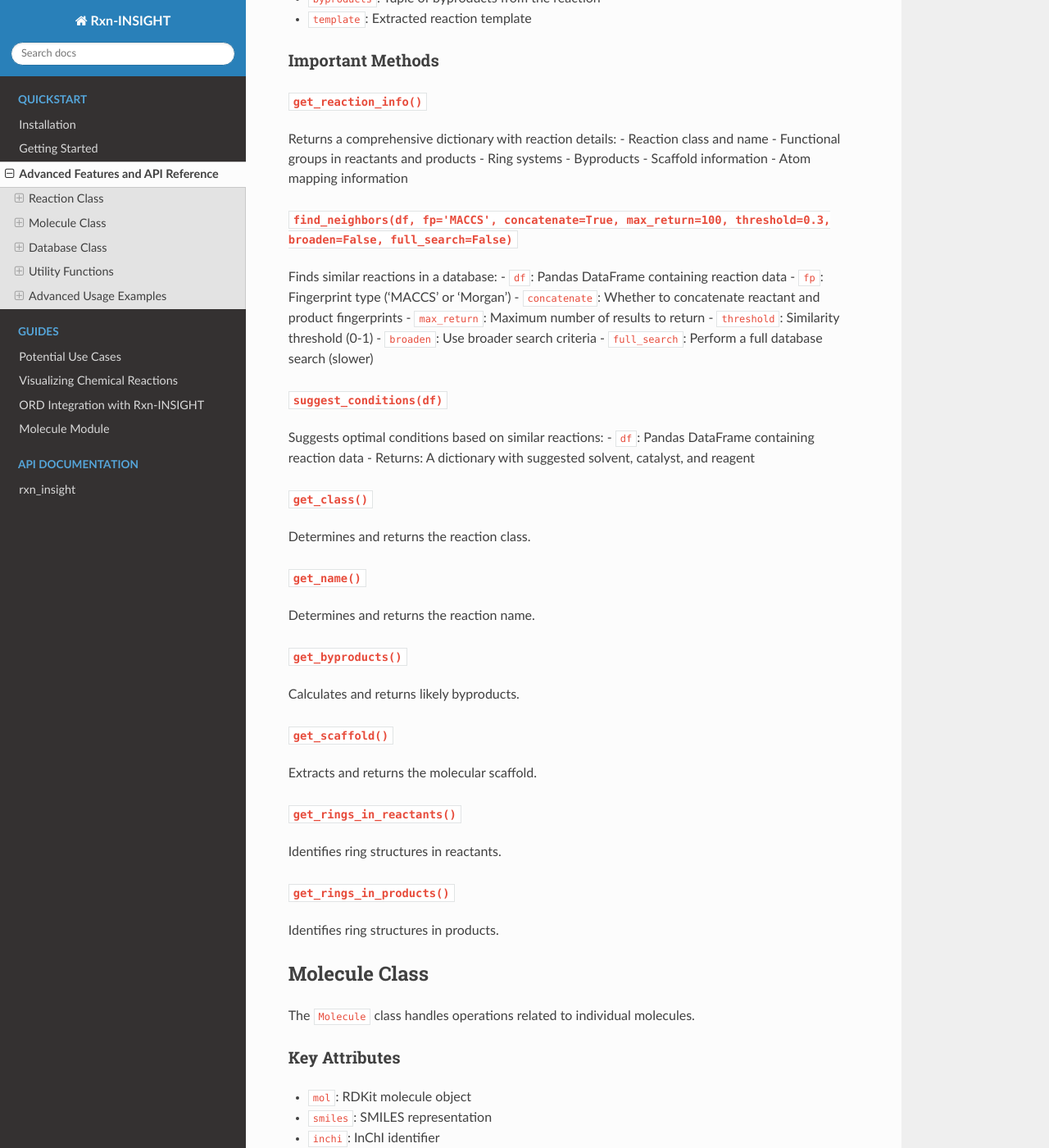
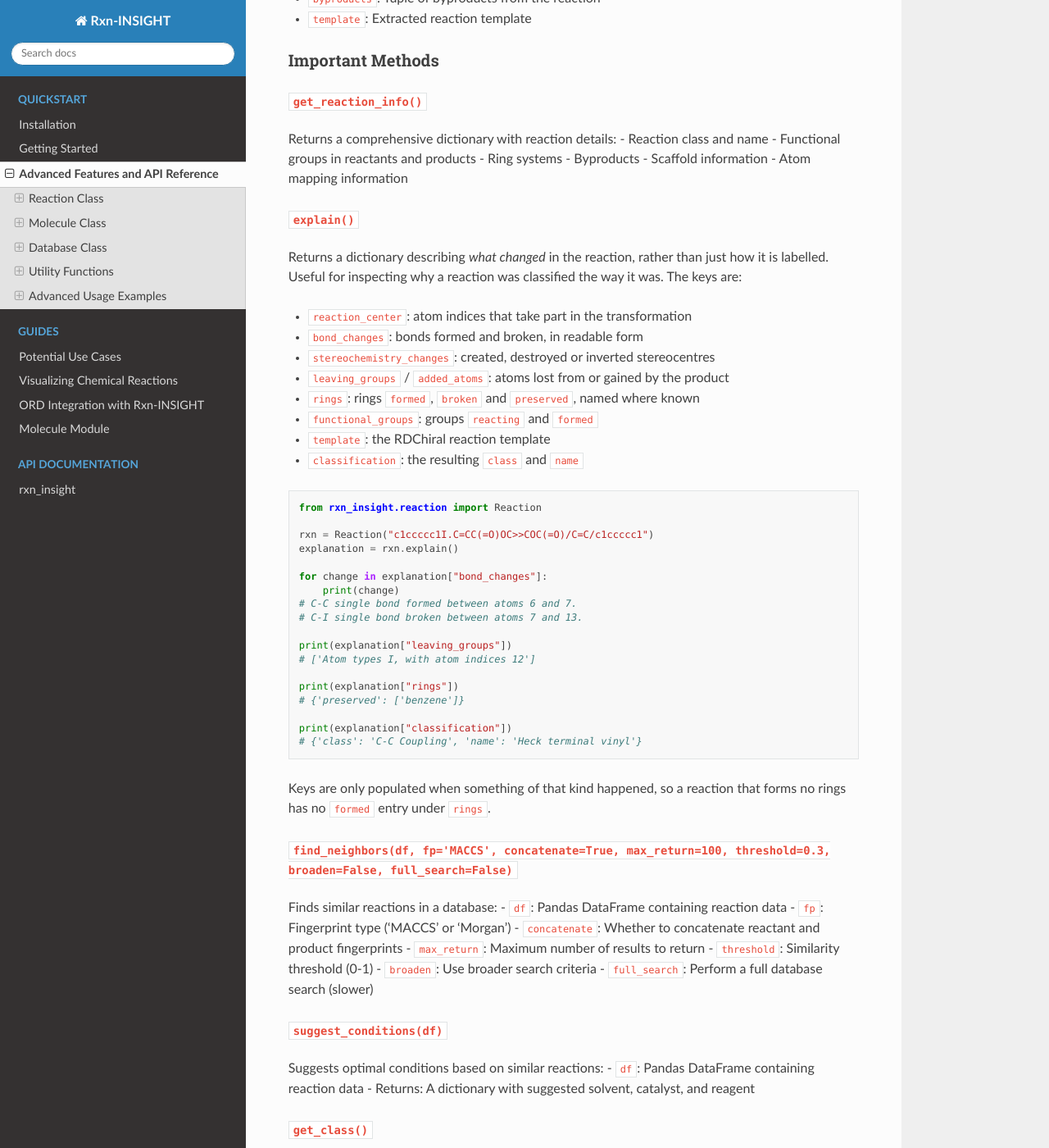
Before and after one commit to mrodobbe/Rxn-INSIGHT, a Sphinx documentation site: the page built from docs/source/advanced-features.rst, in a window 1280 px wide and 1400 px high, scrolled down 576 px. Shown: the whole window at 82% size. Built offline with Sphinx 7.4.7 and the Read the Docs theme 3.1.0, drawn with Linux system fonts in a browser that asks for light colours.

Commit message:
Document explain() and refresh the README for 0.1.3
explain() was not mentioned anywhere in the prose documentation despite being
one of the headline additions, so add it to both the quickstart and the API
guide with verified output.

README corrections:
- get_reaction_info returns lists; the sample output still showed tuples.
- State the Python 3.10+ requirement and the [ord] extra.
- Document the Compound name-to-structure lookup.

Also declare requests, which molecule.py imports at module level and which
was previously satisfied only by chance through rxnmapper -> transformers.

```diff
--- a/docs/source/advanced-features.rst
+++ b/docs/source/advanced-features.rst
@@ -32,6 +32,46 @@ Important Methods
 Returns a comprehensive dictionary with reaction details: - Reaction
 class and name - Functional groups in reactants and products - Ring
 systems - Byproducts - Scaffold information - Atom mapping information
+
+``explain()``
+^^^^^^^^^^^^^
+
+Returns a dictionary describing *what changed* in the reaction, rather than
+just how it is labelled. Useful for inspecting why a reaction was classified
+the way it was. The keys are:
+
+- ``reaction_center``: atom indices that take part in the transformation
+- ``bond_changes``: bonds formed and broken, in readable form
+- ``stereochemistry_changes``: created, destroyed or inverted stereocentres
+- ``leaving_groups`` / ``added_atoms``: atoms lost from or gained by the product
+- ``rings``: rings ``formed``, ``broken`` and ``preserved``, named where known
+- ``functional_groups``: groups ``reacting`` and ``formed``
+- ``template``: the RDChiral reaction template
+- ``classification``: the resulting ``class`` and ``name``
+
+.. code:: python
+
+   from rxn_insight.reaction import Reaction
+
+   rxn = Reaction("c1ccccc1I.C=CC(=O)OC>>COC(=O)/C=C/c1ccccc1")
+   explanation = rxn.explain()
+
+   for change in explanation["bond_changes"]:
+       print(change)
+   # C-C single bond formed between atoms 6 and 7.
+   # C-I single bond broken between atoms 7 and 13.
+
+   print(explanation["leaving_groups"])
+   # ['Atom types I, with atom indices 12']
+
+   print(explanation["rings"])
+   # {'preserved': ['benzene']}
+
+   print(explanation["classification"])
+   # {'class': 'C-C Coupling', 'name': 'Heck terminal vinyl'}
+
+Keys are only populated when something of that kind happened, so a reaction
+that forms no rings has no ``formed`` entry under ``rings``.
 
 ``find_neighbors(df, fp='MACCS', concatenate=True, max_return=100, threshold=0.3, broaden=False, full_search=False)``
 ^^^^^^^^^^^^^^^^^^^^^^^^^^^^^^^^^^^^^^^^^^^^^^^^^^^^^^^^^^^^^^^^^^^^^^^^^^^^^^^^^^^^^^^^^^^^^^^^^^^^^^^^^^^^^^^^^^^^^
--- a/pyproject.toml
+++ b/pyproject.toml
@@ -23,6 +23,10 @@ dependencies = [
     "joblib",
     "tqdm",
     "openpyxl",
+    # molecule.py imports requests at module level for the OPSIN/PubChem
+    # lookups, so it is needed for `import rxn_insight` itself. It was only
+    # ever present by accident, via rxnmapper -> transformers.
+    "requests",
 ]
 authors = [
     {name = "Maarten R. Dobbelaere", email = "mrodobbe.dobbelaere@ugent.be"}
```
Also changed, not shown: README.md (+55 -11 lines), docs/source/getting-started.rst (+29 -0 lines).
